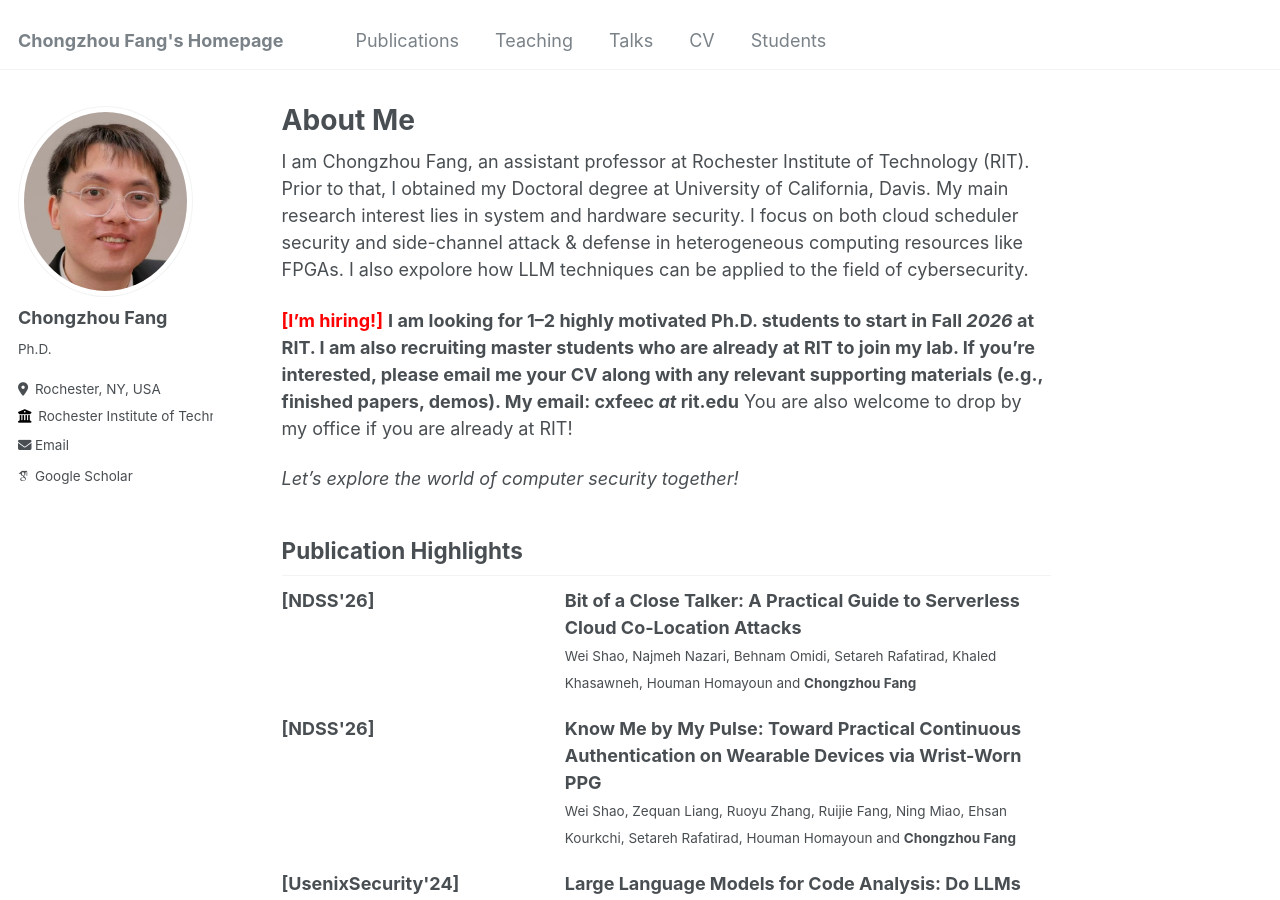
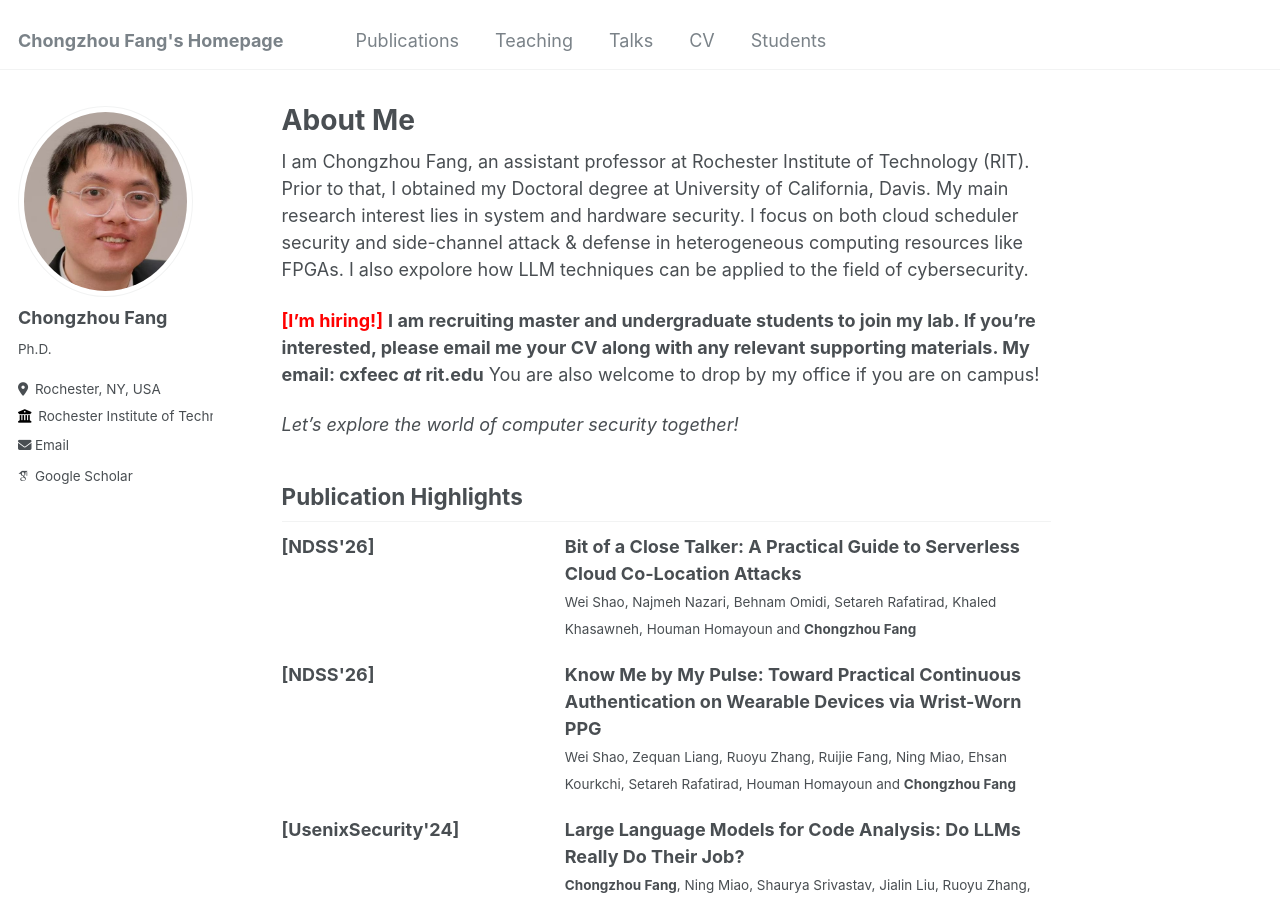
Before and after one commit to ChongzhouFang/ChongzhouFang.github.io, a Jekyll site: the page built from _pages/about.md, in a window 1280 px wide and 900 px high. Built offline with Jekyll 4.4.1, drawn with Linux system fonts in a browser that asks for light colours; some web fonts are replaced.

Commit message:
update hiring

```diff
--- a/_pages/about.md
+++ b/_pages/about.md
@@ -10,7 +10,7 @@ redirect_from:
 I am Chongzhou Fang, an assistant professor at Rochester Institute of Technology (RIT). Prior to that, I obtained my Doctoral degree at University of California, Davis. My main research interest lies in system and hardware security. I focus on both cloud scheduler security and side-channel attack &amp; defense in heterogeneous computing resources like FPGAs. I also expolore how LLM techniques can be applied to the field of cybersecurity.
 
 
-<span style="color: red;"><strong>[I'm hiring!]</strong></span> <b>I am looking for 1–2 highly motivated Ph.D. students to start in Fall <i>2026</i> at RIT. I am also recruiting master students who are already at RIT to join my lab. If you’re interested, please email me your CV along with any relevant supporting materials (e.g., finished papers, demos). My email: cxfeec <i>at</i> rit.edu</b> You are also welcome to drop by my office if you are already at RIT!
+<span style="color: red;"><strong>[I'm hiring!]</strong></span> <b> I am recruiting master and undergraduate students to join my lab. If you’re interested, please email me your CV along with any relevant supporting materials. My email: cxfeec <i>at</i> rit.edu</b> You are also welcome to drop by my office if you are on campus!
 
 <p><i>Let’s explore the world of computer security together!</i></p>
 
```
